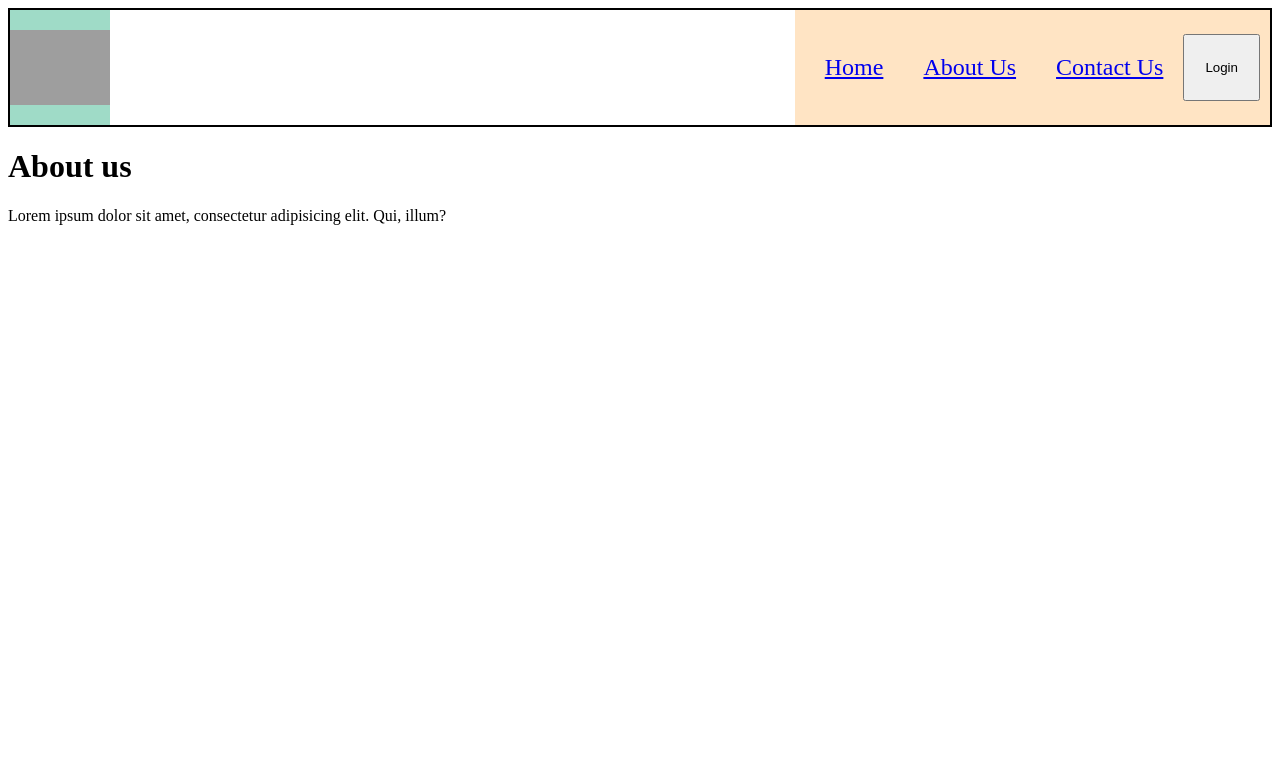
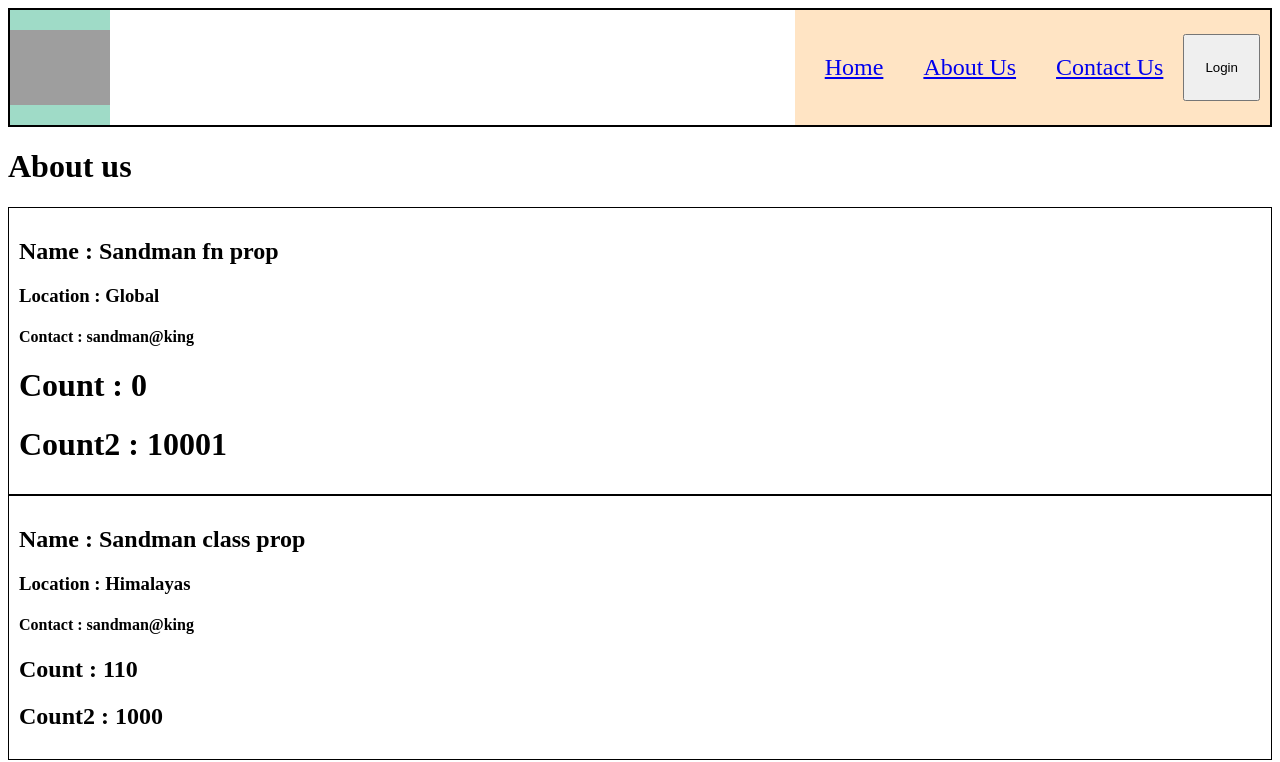
Before and after one commit to sonysandr/random, a React (Vite) app: page /about in a window 1280 px wide. Shown: the top 762 px of the page. Built offline with nearby package versions, Linux system fonts and the light colour scheme; grey boxes are pictures that could not be loaded.

Commit message:
class based comp introduction

```diff
--- a/src/App.js
+++ b/src/App.js
@@ -6,6 +6,7 @@ import About from "./components/About";
 import Contact from "./components/Contact";
 import Error from "./components/Error";
 import { createBrowserRouter, Outlet, RouterProvider } from "react-router-dom";
+import RestroMenu from "./components/RestroMenu";
 
 const AppLayout = () => {
   return (
@@ -34,6 +35,10 @@ const appRouter = createBrowserRouter([
         path: "/contact",
         element: <Contact />,
       },
+      {
+        path:"/restaurants/:resId",
+        element: <RestroMenu/>
+      }
     ],
     errorElement: <Error />,
   },
--- a/src/components/About.js
+++ b/src/components/About.js
@@ -1,12 +1,14 @@
 import React from "react";
+
+import User from "./User";
+import UserClass from "./UserClass";
 
 const About = () => {
   return (
-    <div >
+    <div>
       <h1>About us</h1>
-      <p>
-        Lorem ipsum dolor sit amet, consectetur adipisicing elit. Qui, illum?
-      </p>
+      <User name="Sandman fn prop" />
+      <UserClass name="Sandman class prop" location ="Himalayas"/>
     </div>
   );
 };
--- a/src/components/Body.js
+++ b/src/components/Body.js
@@ -1,6 +1,7 @@
 import RestroCard from "./RestroCard.js";
 import { useEffect, useState } from "react";
 import Shimmer from "./Shimmer.js";
+import { Link } from "react-router-dom";
 
 // Body
 const Body = () => {
@@ -96,7 +97,17 @@ const Body = () => {
         {/* <RestroCard resData={resList[2]} /> */}
 
         {filteredRestaurant.map((item) => {
-          return <RestroCard key={item.info.id} resData={item} />;
+          // key should be in the parent
+          return (
+            <Link
+              className="restro-link"
+              key={item.info.id}
+              to={"/restaurants/" + item.info.id}
+            >
+
+              <RestroCard resData={item} />
+            </Link>
+          );
         })}
       </div>
     </div>
--- /dev/null
+++ b/src/components/RestroMenu.js
@@ -0,0 +1,62 @@
+import { useEffect, useState } from "react";
+import Shimmer from "./Shimmer";
+import { useParams } from "react-router-dom";
+import { MENU_API } from "../utils/constants";
+
+const RestroMenu = () => {
+  const [resInfo, setResInfo] = useState(null);
+
+  const { resId } = useParams();
+
+  useEffect(() => {
+    fetchMenu();
+  }, []);
+
+  const fetchMenu = async () => {
+    const data = await fetch(
+      MENU_API +
+        resId +
+        "&catalog_qa=undefined&submitAction=ENTER"
+    );
+    const json = await data.json();
+
+    console.log(json);
+    setResInfo(json.data);
+  };
+
+  if (resInfo === null) {
+    return <Shimmer />;
+  }
+  const { name, city, avgRating, cuisines, totalRatingsString } =
+    resInfo?.cards[2]?.card?.card?.info || {};
+
+  const { itemCards } =
+    resInfo.cards[4].groupedCard.cardGroupMap.REGULAR.cards[2].card.card || {};
+  console.log(itemCards);
+
+  return (
+    <div className="menu">
+      <h1>{name} </h1>
+      <span>({totalRatingsString})</span>
+
+      <h3>{cuisines.join(", ")}</h3>
+      <span>
+        {city} - Rating {avgRating}
+      </span>
+      <ul>
+        {itemCards.map((item) => {
+          return (
+            <li key={item.card.info.id}>
+              {item.card.info.name} - Rs.
+              {item.card.info.finalPrice / 100 ||
+                item.card.info.defaultPrice / 100 ||
+                item.card.info.price / 100}
+            </li>
+          );
+        })}
+      </ul>
+    </div>
+  );
+};
+
+export default RestroMenu;
--- /dev/null
+++ b/src/components/User.js
@@ -0,0 +1,18 @@
+import { useState } from "react";
+
+const User = ({ name }) => {
+    const[count,setCount] = useState(0);
+    const[count2,setCount2] = useState(10001);
+  return (
+    <div className="user-card">
+
+      <h2>Name : {name}</h2>
+      <h3>Location : Global</h3>
+      <h4>Contact : sandman@king</h4>
+      <h1>Count : {count}</h1>
+      <h1>Count2 : {count2}</h1>
+    </div>
+  );
+};
+
+export default User;
--- /dev/null
+++ b/src/components/UserClass.js
@@ -0,0 +1,28 @@
+import React from "react";
+
+class UserClass extends React.Component {
+
+constructor(props){
+    super(props);
+    this.state = {
+        count : 110,
+        count2: 1000,
+    }
+}
+
+  render() {
+const {name, location} = this.props;
+const {count,count2} = this.state;
+
+    return (
+      <div className="user-card">
+        <h2>Name : {name}</h2>
+        <h3>Location : {location}</h3>
+        <h4>Contact : sandman@king</h4>
+        <h2>Count : {count}</h2>
+        <h2>Count2 : {count2}</h2>
+      </div>
+    );
+  }
+}
+export default UserClass;
--- a/src/index.css
+++ b/src/index.css
@@ -96,3 +96,14 @@
   padding: 5px;
   border-radius: 15px;
 }
+
+.restro-link{
+  color: black;
+  text-decoration: none;
+}
+
+
+.user-card{
+  padding: 10px;
+  border: 1px solid black;
+}
--- a/src/utils/constants.js
+++ b/src/utils/constants.js
@@ -4,3 +4,7 @@ export const CDN_URL = "https://media-assets.swiggy.com/swiggy/image/upload/";
 // logo
 export const LOGO_URL =
   "https://w7.pngwing.com/pngs/211/245/png-transparent-logo-brand-munchies-by-antonio-food-munchies-food-text-logo-thumbnail.png";
+
+
+  // api
+  export const MENU_API = "https://www.swiggy.com/dapi/menu/pl?page-type=REGULAR_MENU&complete-menu=true&lat=12.9352403&lng=77.624532&restaurantId=";
```
Also changed, not shown: 1 other file (tests, documents, lock files or other folders).
